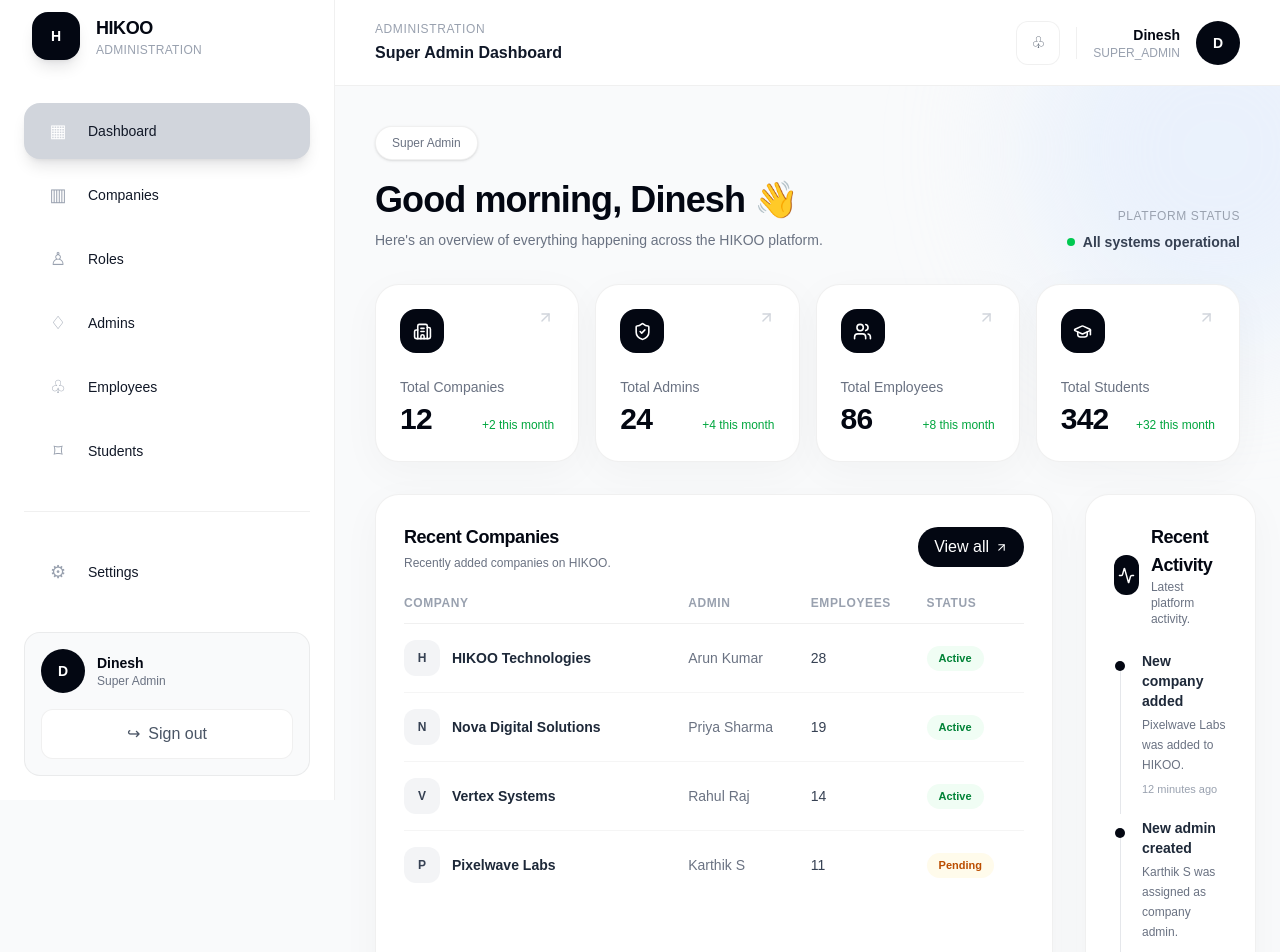
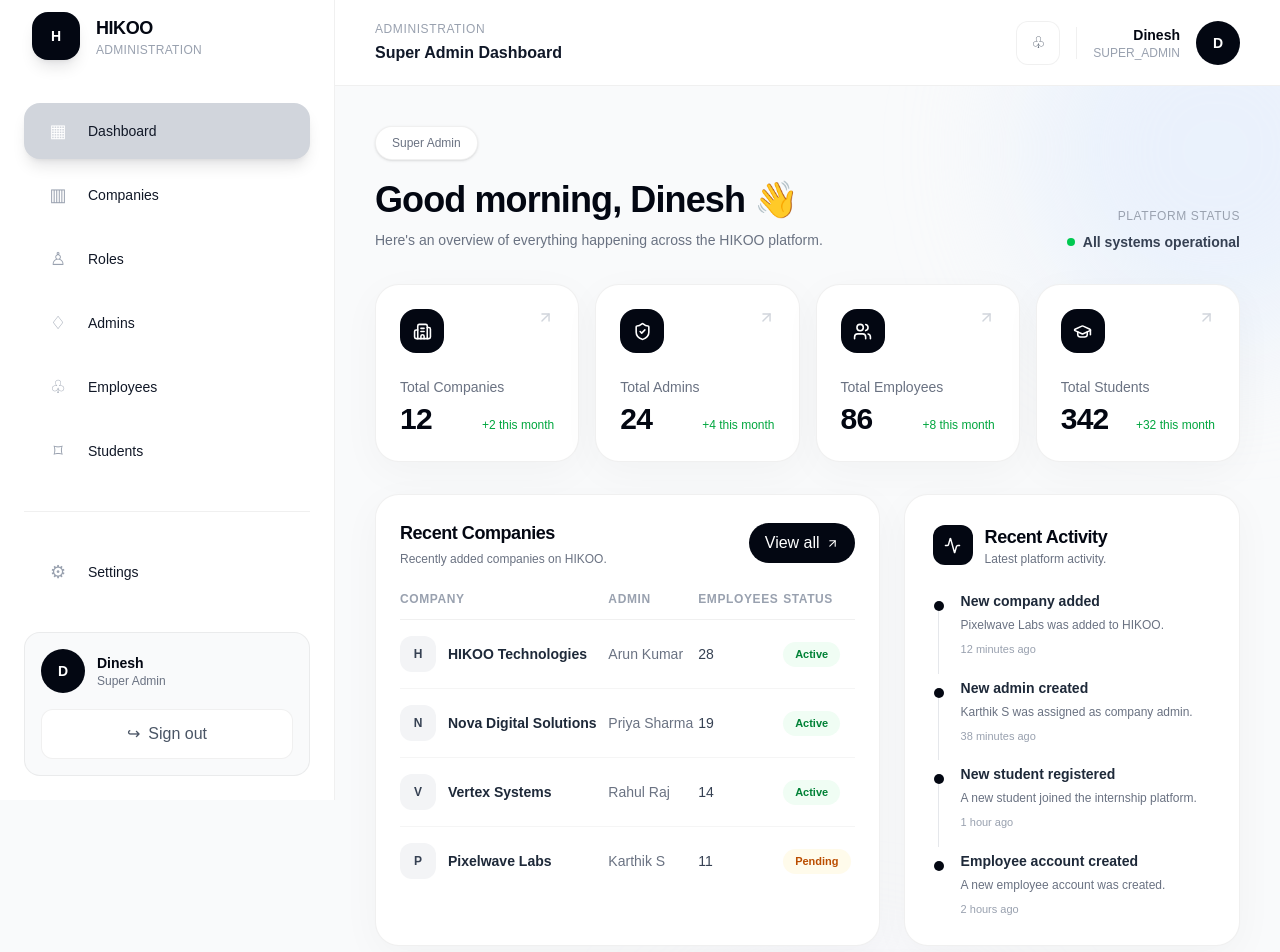
Before and after one commit to dineshmoorty/hikoo-website, a Next.js app: page /admin/dashboard in a window 1280 px wide. Shown: the top 952 px of the page. Built offline with nearby package versions, Linux system fonts and the light colour scheme.

Commit message:
Admin files added

```diff
--- a/app/(admin)/admin/dashboard/page.tsx
+++ b/app/(admin)/admin/dashboard/page.tsx
@@ -187,11 +187,11 @@ export default function AdminDashboardPage() {
 
           {/* Main Grid */}
 
-          <div className="mt-8 grid gap-8 xl:grid-cols-[1.5fr_1fr]">
+          <div className="mt-8 grid gap-6 xl:grid-cols-[1.5fr_1fr]">
 
             {/* Recent Companies */}
 
-            <div className="rounded-3xl border border-black/[0.06] bg-white p-6 shadow-[0_10px_40px_rgba(0,0,0,0.035)] sm:p-7">
+            <div className="rounded-3xl border border-black/[0.06] bg-white p-6 shadow-[0_10px_40px_rgba(0,0,0,0.035)]">
               <div className="flex items-center justify-between">
                 <div>
                   <h2 className="text-lg font-bold tracking-tight">
@@ -213,7 +213,7 @@ export default function AdminDashboardPage() {
               </div>
 
               <div className="mt-6 overflow-x-auto">
-                <table className="w-full min-w-[620px]">
+                <table className="w-full">
                   <thead>
                     <tr className="border-b border-black/[0.06] text-left">
                       <th className="pb-3 text-xs font-semibold uppercase tracking-wider text-gray-400">
```
